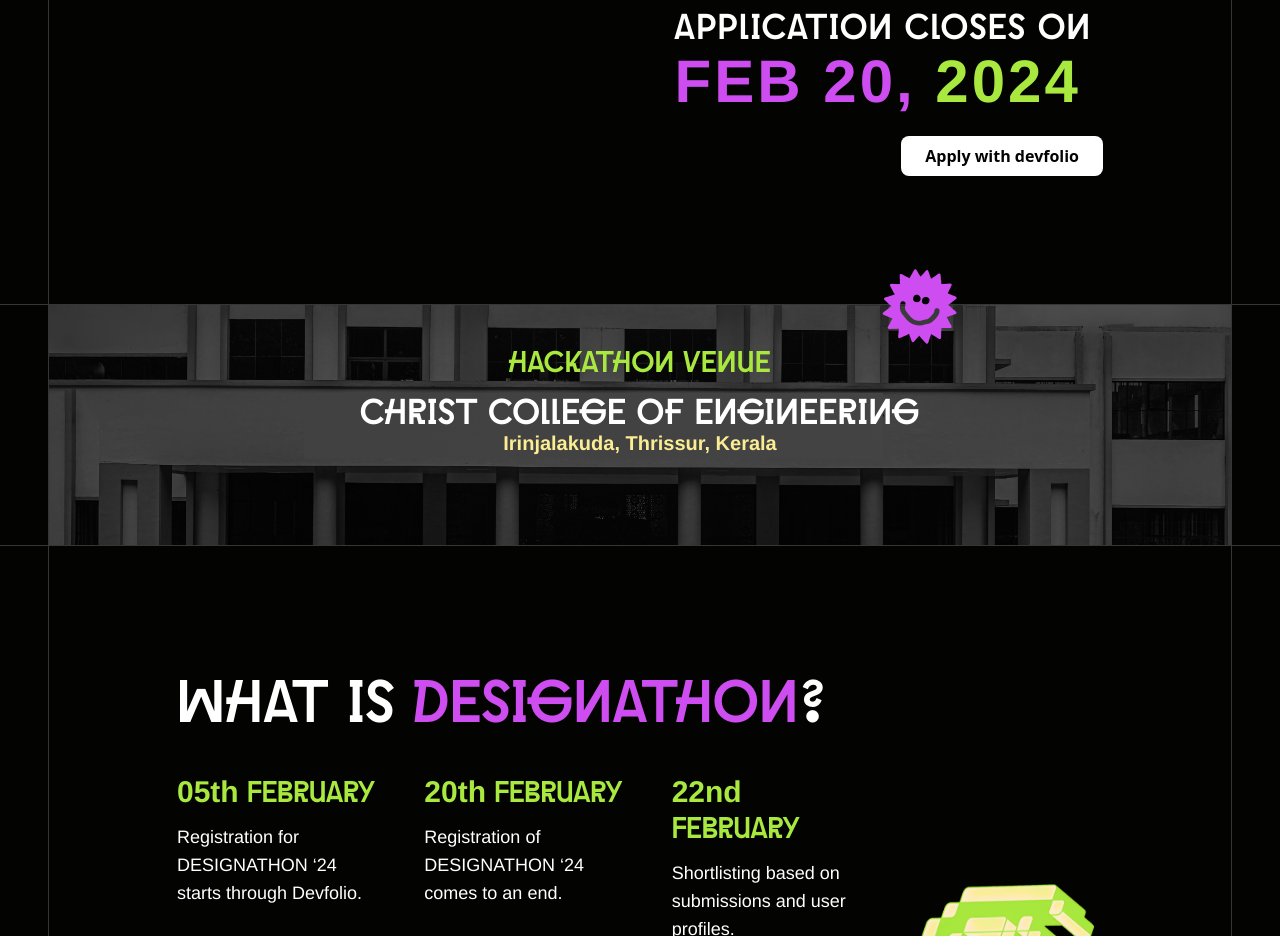
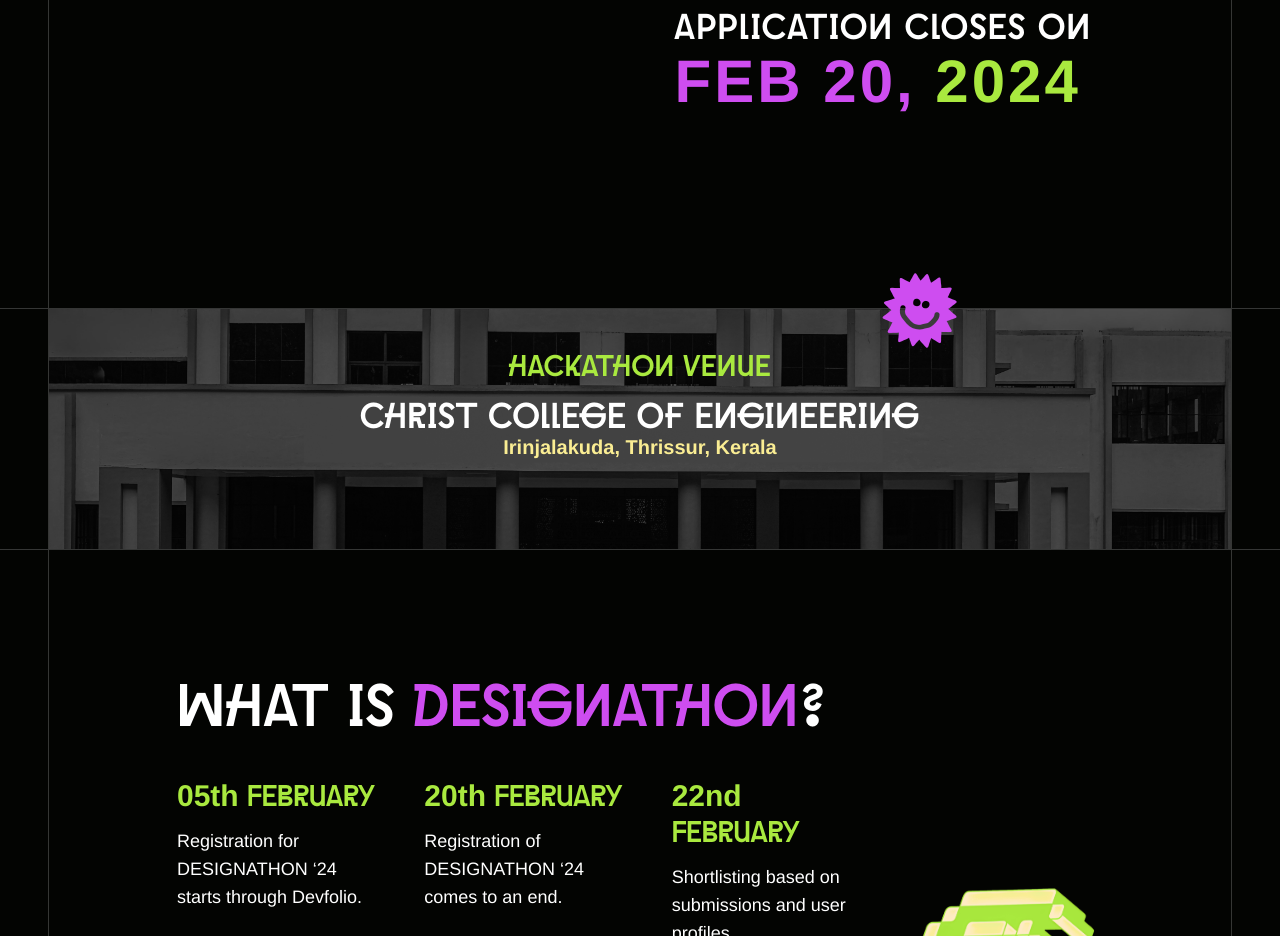
Before and after one commit to dhairya703/finalHackndroid, a Next.js app: page / in a window 1280 px wide. Shown: the part 1980-2916 px from the top of the page. Built offline with nearby package versions, Linux system fonts and the light colour scheme; a web font is replaced by a local one.

Commit message:
added applyWithDevfolio button

```diff
--- a/app/_components/registration.tsx
+++ b/app/_components/registration.tsx
@@ -1,6 +1,5 @@
 import Image from "next/image";
-import Link from "next/link";
-
+import Script from "next/script";
 const Registration = () => {
   return (
     <section className="flex flex-wrap items-center justify-between gap-6">
@@ -25,11 +24,12 @@ const Registration = () => {
           </span>
         </div>
 
-        <Link href="\" className="sm:ml-auto w-fit">
-          <div className="rounded-lg bg-white px-6 py-2 font-semibold">
-            <span className="text-dark">Apply with devfolio</span>
-          </div>
-        </Link>
+        <Script defer async src="https://apply.devfolio.co/v2/sdk.js" strategy="beforeInteractive" />
+        <div
+            className="apply-button"
+            data-hackathon-slug="designathon24"
+            data-button-theme="dark-inverted"
+            style={{ height: "44px", width: "312px" }}></div>
       </div>
     </section>
   );
```
